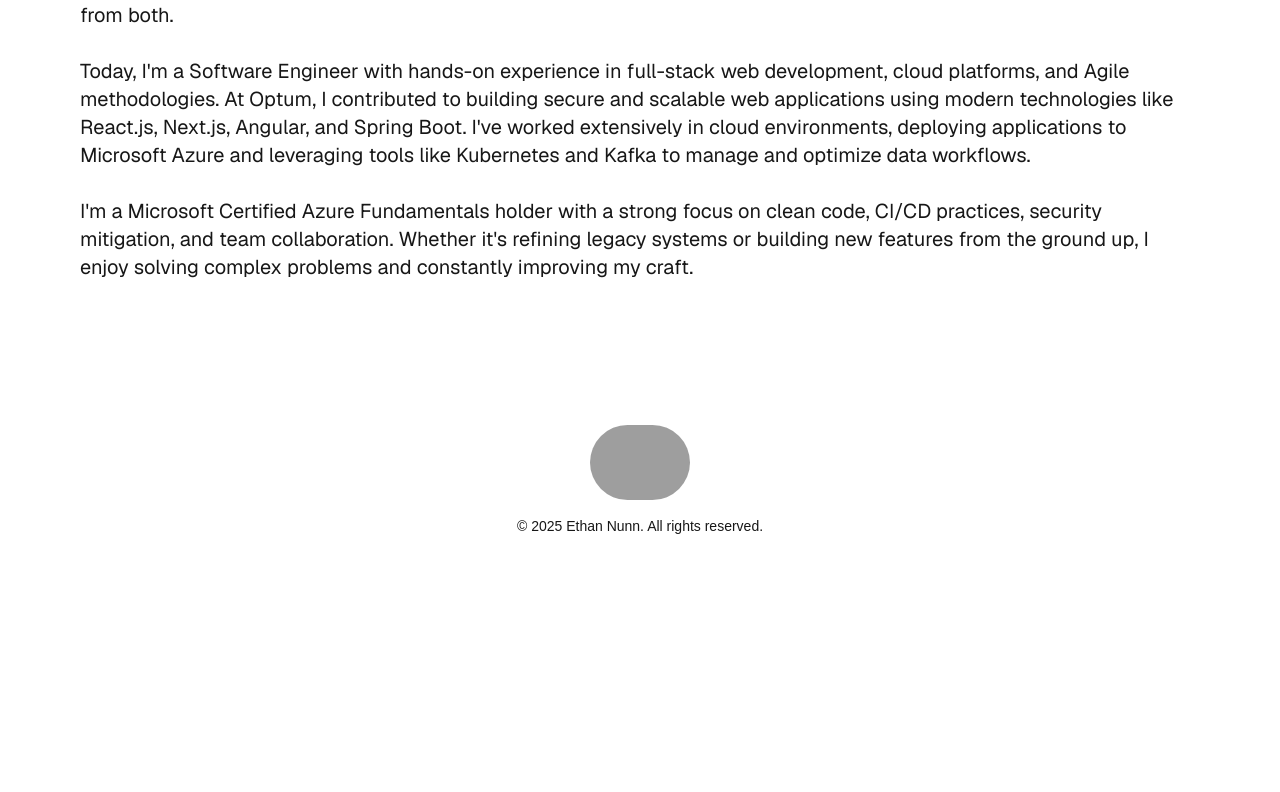
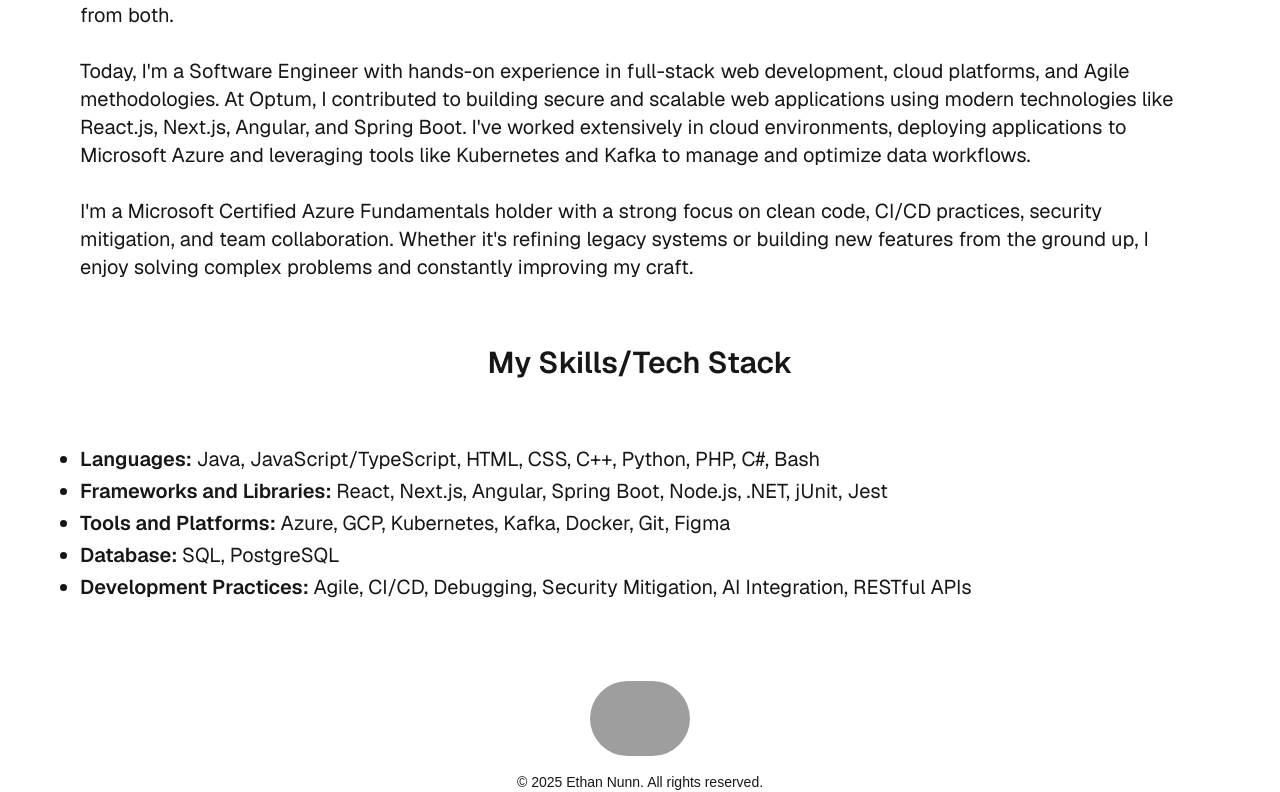
Before and after one commit to enunn1/React-demo, a Next.js app: page /about in a window 1280 px wide. Shown: the part 475-1267 px from the top of the page. Before the commit the page ends 1011 px from the top, so only its background shows below. Built offline with nearby package versions, Linux system fonts and the light colour scheme; grey boxes are pictures that could not be loaded.

Commit message:
Updated about page

```diff
--- a/src/app/about/page.tsx
+++ b/src/app/about/page.tsx
@@ -10,5 +10,23 @@
         Today, I&apos;m a Software Engineer with hands-on experience in full-stack web development, cloud platforms, and Agile methodologies. At Optum, I contributed to building secure and scalable web applications using modern technologies like React.js, Next.js, Angular, and Spring Boot. I&apos;ve worked extensively in cloud environments, deploying applications to Microsoft Azure and leveraging tools like Kubernetes and Kafka to manage and optimize data workflows.<br/><br/>
         I&apos;m a Microsoft Certified Azure Fundamentals holder with a strong focus on clean code, CI/CD practices, security mitigation, and team collaboration. Whether it&apos;s refining legacy systems or building new features from the ground up, I enjoy solving complex problems and constantly improving my craft.
     </p>
+    <h2 className="text-2xl sm:text-3xl font-semibold text-center sm:text-left">My Skills/Tech Stack</h2>
+    <ul className="space-y-1 self-start text-lg sm:text-xl text-left list-disc">
+      <li>
+        <span className="font-semibold">Languages: </span>Java, JavaScript/TypeScript, HTML, CSS, C++, Python, PHP, C#, Bash
+      </li>
+      <li>
+        <span className="font-semibold">Frameworks and Libraries: </span>React, Next.js, Angular, Spring Boot, Node.js, .NET, jUnit, Jest
+      </li>
+      <li>
+        <span className="font-semibold">Tools and Platforms: </span>Azure, GCP, Kubernetes, Kafka, Docker, Git, Figma
+      </li>
+      <li>
+        <span className="font-semibold">Database: </span>SQL, PostgreSQL
+      </li>
+      <li>
+        <span className="font-semibold">Development Practices: </span>Agile, CI/CD, Debugging, Security Mitigation, AI Integration, RESTful APIs
+      </li>
+    </ul>
   </div>);
 }
```
